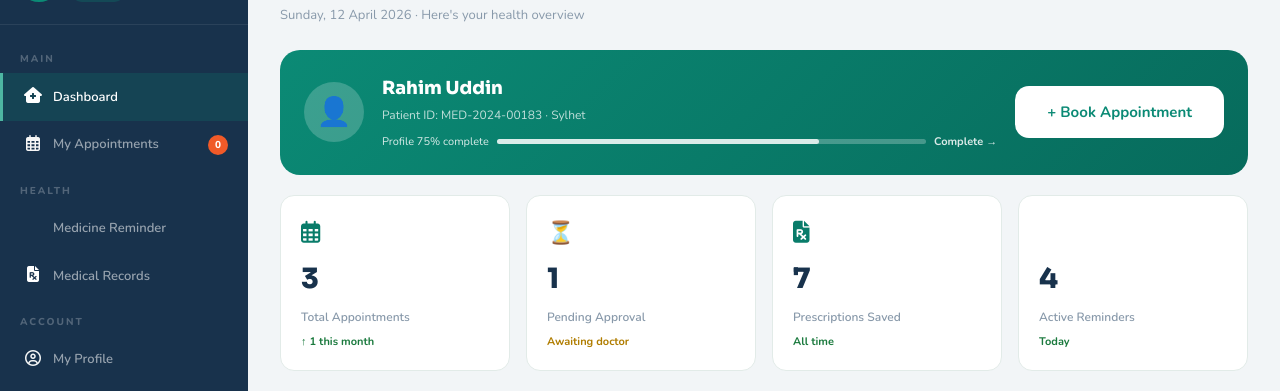
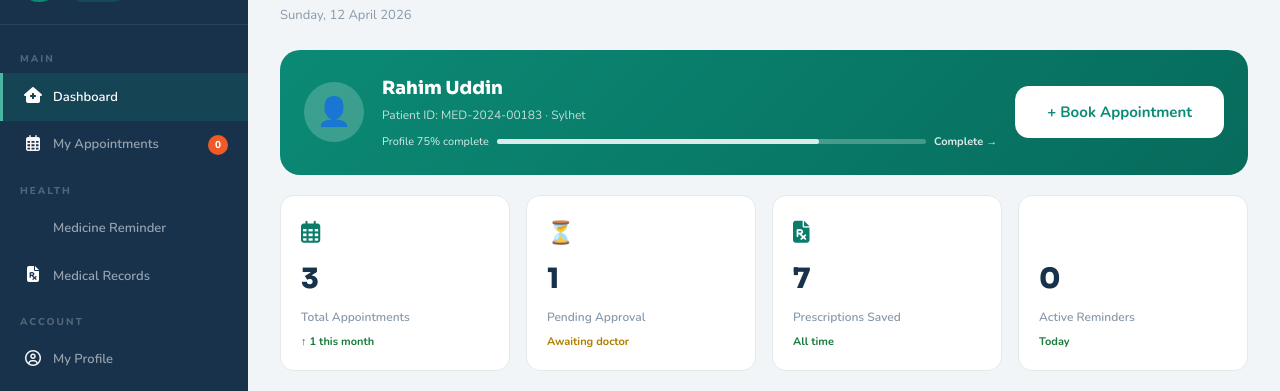
Before and after one commit to Marjia275/MedConnect, a website: page med_connect/frontend/pages/dashboard.html in a window 1280 px wide. Shown: the part 130-521 px from the top of the page. Drawn offline with nearby package versions, Linux system fonts and the light colour scheme; some icons are missing.

Commit message:
update dashboard files

```diff
--- a/med_connect/frontend/js/dashboard.js
+++ b/med_connect/frontend/js/dashboard.js
@@ -148,8 +148,8 @@ document.addEventListener("DOMContentLoaded", function () {
       " " +
       months[now.getMonth()] +
       " " +
-      now.getFullYear() +
-      " · Here's your health overview";
+      now.getFullYear()
+      ;
   }
 
   loadPatientDashboard();
--- a/med_connect/frontend/pages/dashboard.html
+++ b/med_connect/frontend/pages/dashboard.html
@@ -186,7 +186,7 @@
                 style="color: rgb(9, 124, 106)"
               ></i>
             </div>
-            <div class="stat-val">4</div>
+            <div class="stat-val" id="activeReminders">0</div>
             <div class="stat-label">Active Reminders</div>
             <div class="stat-change up">Today</div>
           </div>
```
